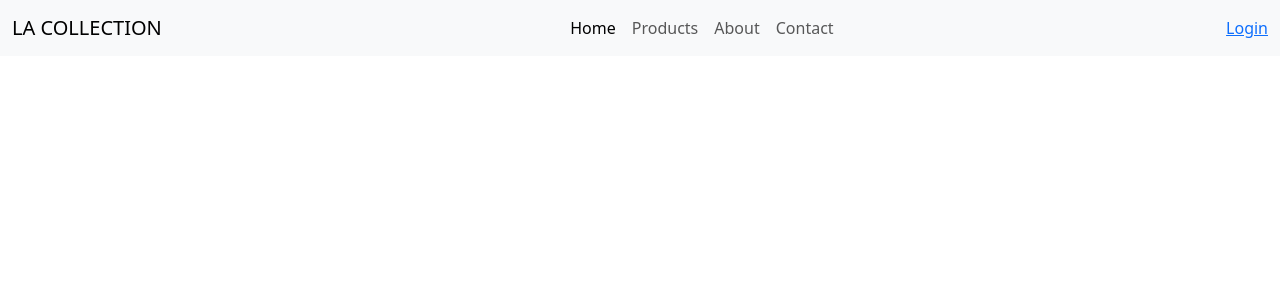
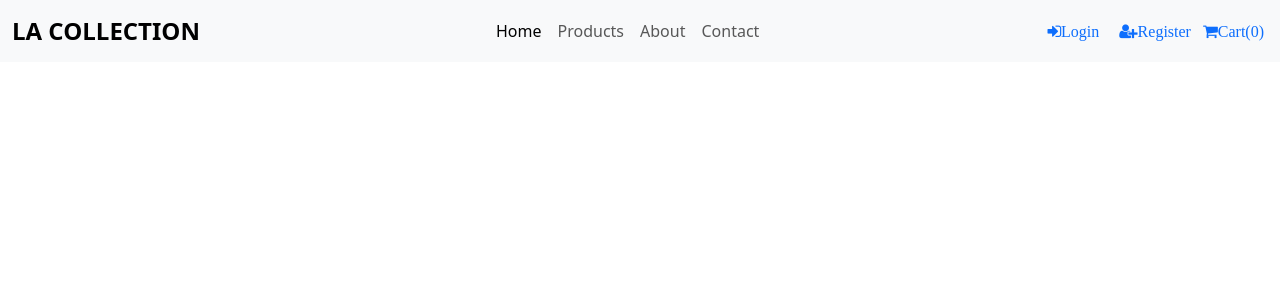
Before and after one commit to owinogabriel/React-Hooks-API, a React (Create React App) app in the folder commerce/: page / in a window 1280 px wide. Shown: the top 300 px of the page. Built offline with nearby package versions, Linux system fonts and the light colour scheme.

Commit message:
update return

```diff
--- a/commerce/src/component/Navbar.jsx
+++ b/commerce/src/component/Navbar.jsx
@@ -5,7 +5,7 @@ const Header= ()=> {
     <div>
       <nav class="navbar navbar-expand-lg bg-body-tertiary">
   <div class="container-fluid">
-    <a class="navbar-brand" href="#">LA COLLECTION</a>
+    <a class="navbar-brand fw-bold fs-4" href="#">LA COLLECTION</a>
     <button class="navbar-toggler" type="button" data-bs-toggle="collapse" data-bs-target="#navbarSupportedContent" aria-controls="navbarSupportedContent" aria-expanded="false" aria-label="Toggle navigation">
       <span class="navbar-toggler-icon"></span>
     </button>
@@ -25,8 +25,12 @@ const Header= ()=> {
         </li>
       </ul>
   <div className="buttons">
-<a href="" className="btn-outline-dark">
-  <i className="fa fa-login"></i>Login</a>
+<a href="" className="btn-outline-dark ms-2">
+  <div className="fa fa-sign-in me-1">Login</div></a>
+  <a href="" className="btn-outline-dark ms-2">
+  <div className="fa fa-user-plus me-1 ms-2">Register</div></a>
+  <a href="" className="btn-outline-dark ms-2">
+  <div className="fa fa-shopping-cart me-1">Cart(0)</div></a>
   </div>
     </div>
   </div>
```
